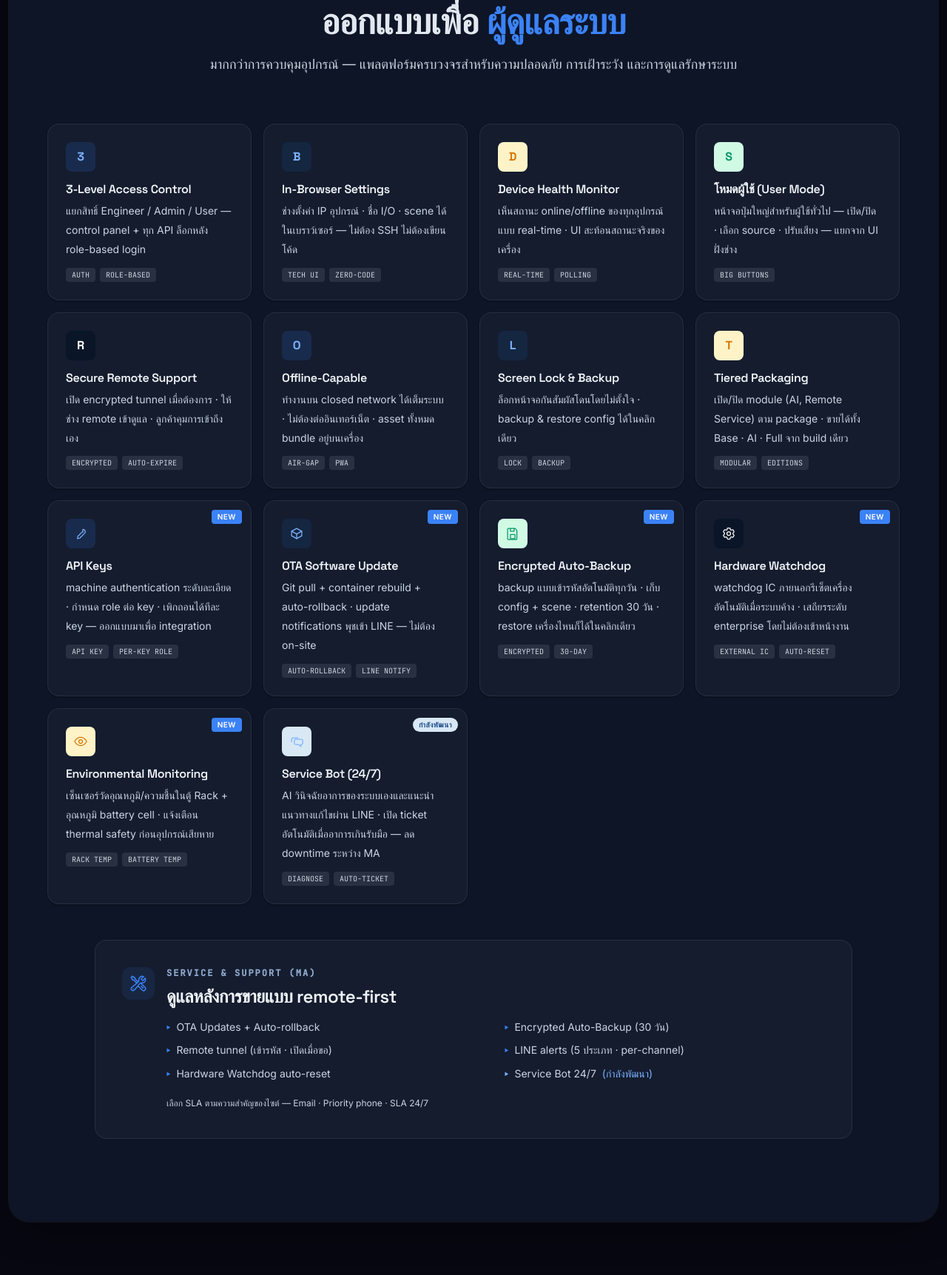
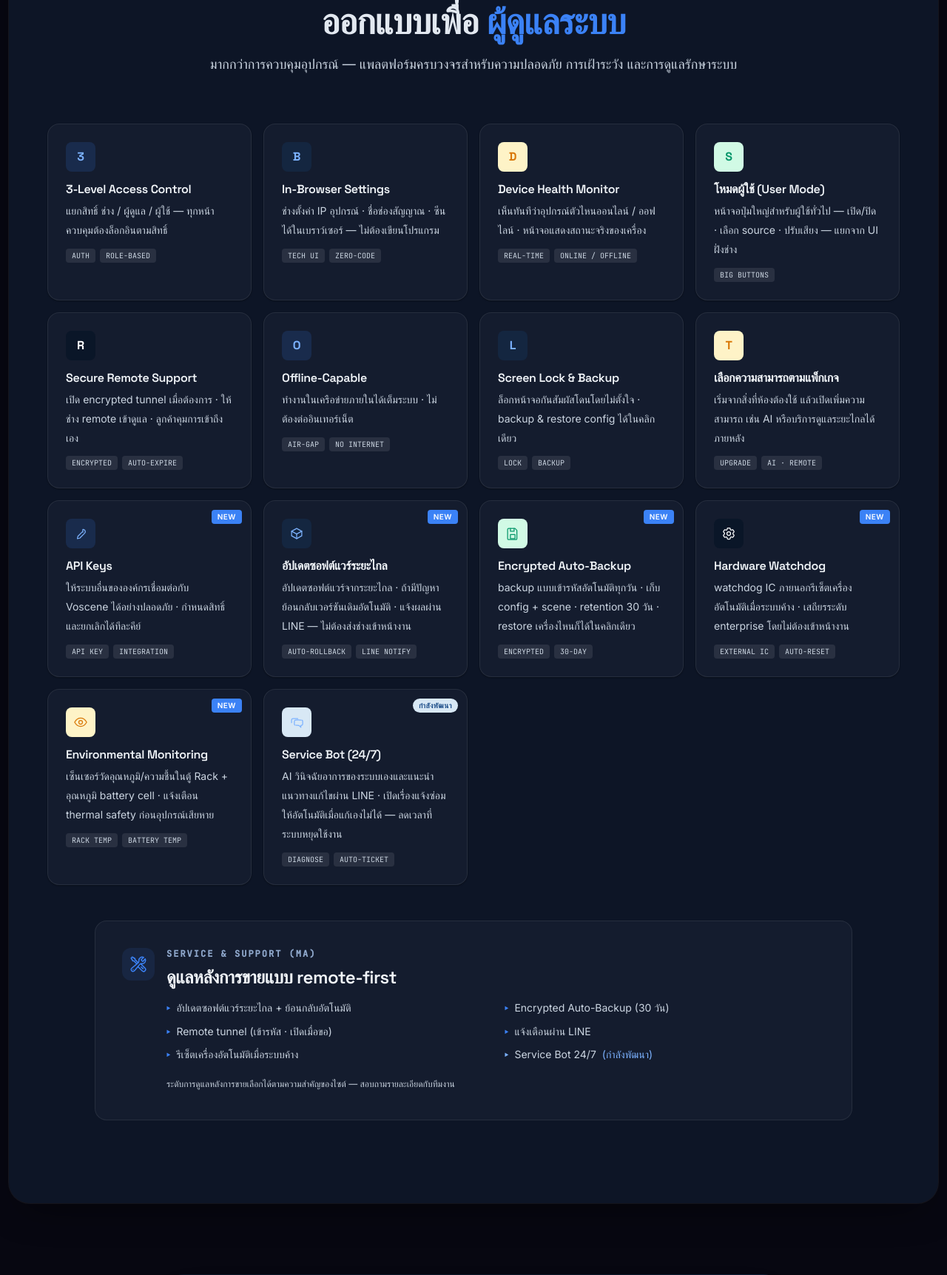
Before and after one commit to Voscene/voscene-web, a FastAPI app: page /why in a window 1280 px wide. Shown: the part 4414-6137 px from the top of the page at 74% size. Run offline with FastAPI, Linux system fonts and the light colour scheme; some libraries are stand-ins or nearby versions; some web fonts are replaced.

Commit message:
Remove internal team wording from the /why page
Customers could read engineering notes on the page: "ขายได้ทั้ง Base ·
AI · Full จาก build เดียว", "Git pull + container rebuild", ticket/MA
jargon, SSH and asset bundles. Those cards now say what they do for
the customer in plain Thai. The SLA 24/7 line now tells customers to
ask the team, matching the pricing page. A test keeps these phrases
off the page.

Co-Authored-By: Claude Opus 5.5 <noreply@anthropic.com>

```diff
--- a/templates/public/why.html
+++ b/templates/public/why.html
@@ -323,7 +323,7 @@
             <div class="card rounded-2xl p-6">
                 <div class="w-10 h-10 rounded-lg bg-electric/15 text-electric font-display font-bold flex items-center justify-center mb-3">3</div>
                 <h3 class="font-display font-semibold mb-1 text-navy">3-Level Access Control</h3>
-                <p class="text-slate-600 text-sm font-th">แยกสิทธิ์ Engineer / Admin / User — control panel + ทุก API ล็อกหลัง role-based login</p>
+                <p class="text-slate-600 text-sm font-th">แยกสิทธิ์ ช่าง / ผู้ดูแล / ผู้ใช้ — ทุกหน้าควบคุมต้องล็อกอินตามสิทธิ์</p>
                 <div class="flex gap-1.5 mt-3">
                     <span class="px-2 py-0.5 rounded bg-slate-100 text-slate-500 text-[10px] font-mono">AUTH</span>
                     <span class="px-2 py-0.5 rounded bg-slate-100 text-slate-500 text-[10px] font-mono">ROLE-BASED</span>
@@ -333,7 +333,7 @@
             <div class="card rounded-2xl p-6">
                 <div class="w-10 h-10 rounded-lg bg-signal/15 text-signal font-display font-bold flex items-center justify-center mb-3">B</div>
                 <h3 class="font-display font-semibold mb-1 text-navy">In-Browser Settings</h3>
-                <p class="text-slate-600 text-sm font-th">ช่างตั้งค่า IP อุปกรณ์ · ชื่อ I/O · scene ได้ในเบราว์เซอร์ — ไม่ต้อง SSH ไม่ต้องเขียนโค้ด</p>
+                <p class="text-slate-600 text-sm font-th">ช่างตั้งค่า IP อุปกรณ์ · ชื่อช่องสัญญาณ · ซีน ได้ในเบราว์เซอร์ — ไม่ต้องเขียนโปรแกรม</p>
                 <div class="flex gap-1.5 mt-3">
                     <span class="px-2 py-0.5 rounded bg-slate-100 text-slate-500 text-[10px] font-mono">TECH UI</span>
                     <span class="px-2 py-0.5 rounded bg-slate-100 text-slate-500 text-[10px] font-mono">ZERO-CODE</span>
@@ -343,10 +343,10 @@
             <div class="card rounded-2xl p-6">
                 <div class="w-10 h-10 rounded-lg bg-amber-100 text-amber-600 font-display font-bold flex items-center justify-center mb-3">D</div>
                 <h3 class="font-display font-semibold mb-1 text-navy">Device Health Monitor</h3>
-                <p class="text-slate-600 text-sm font-th">เห็นสถานะ online/offline ของทุกอุปกรณ์แบบ real-time · UI สะท้อนสถานะจริงของเครื่อง</p>
+                <p class="text-slate-600 text-sm font-th">เห็นทันทีว่าอุปกรณ์ตัวไหนออนไลน์ / ออฟไลน์ · หน้าจอแสดงสถานะจริงของเครื่อง</p>
                 <div class="flex gap-1.5 mt-3">
                     <span class="px-2 py-0.5 rounded bg-slate-100 text-slate-500 text-[10px] font-mono">REAL-TIME</span>
-                    <span class="px-2 py-0.5 rounded bg-slate-100 text-slate-500 text-[10px] font-mono">POLLING</span>
+                    <span class="px-2 py-0.5 rounded bg-slate-100 text-slate-500 text-[10px] font-mono">ONLINE / OFFLINE</span>
                 </div>
             </div>
 
@@ -372,10 +372,10 @@
             <div class="card rounded-2xl p-6">
                 <div class="w-10 h-10 rounded-lg bg-electric/15 text-electric font-display font-bold flex items-center justify-center mb-3">O</div>
                 <h3 class="font-display font-semibold mb-1 text-navy">Offline-Capable</h3>
-                <p class="text-slate-600 text-sm font-th">ทำงานบน closed network ได้เต็มระบบ · ไม่ต้องต่ออินเทอร์เน็ต · asset ทั้งหมด bundle อยู่บนเครื่อง</p>
+                <p class="text-slate-600 text-sm font-th">ทำงานในเครือข่ายภายในได้เต็มระบบ · ไม่ต้องต่ออินเทอร์เน็ต</p>
                 <div class="flex gap-1.5 mt-3">
                     <span class="px-2 py-0.5 rounded bg-slate-100 text-slate-500 text-[10px] font-mono">AIR-GAP</span>
-                    <span class="px-2 py-0.5 rounded bg-slate-100 text-slate-500 text-[10px] font-mono">PWA</span>
+                    <span class="px-2 py-0.5 rounded bg-slate-100 text-slate-500 text-[10px] font-mono">NO INTERNET</span>
                 </div>
             </div>
 
@@ -391,11 +391,11 @@
 
             <div class="card rounded-2xl p-6">
                 <div class="w-10 h-10 rounded-lg bg-amber-100 text-amber-600 font-display font-bold flex items-center justify-center mb-3">T</div>
-                <h3 class="font-display font-semibold mb-1 text-navy">Tiered Packaging</h3>
-                <p class="text-slate-600 text-sm font-th">เปิด/ปิด module (AI, Remote Service) ตาม package · ขายได้ทั้ง Base · AI · Full จาก build เดียว</p>
+                <h3 class="font-display font-semibold mb-1 text-navy">เลือกความสามารถตามแพ็กเกจ</h3>
+                <p class="text-slate-600 text-sm font-th">เริ่มจากสิ่งที่ห้องต้องใช้ แล้วเปิดเพิ่มความสามารถ เช่น AI หรือบริการดูแลระยะไกลได้ภายหลัง</p>
                 <div class="flex gap-1.5 mt-3">
-                    <span class="px-2 py-0.5 rounded bg-slate-100 text-slate-500 text-[10px] font-mono">MODULAR</span>
-                    <span class="px-2 py-0.5 rounded bg-slate-100 text-slate-500 text-[10px] font-mono">EDITIONS</span>
+                    <span class="px-2 py-0.5 rounded bg-slate-100 text-slate-500 text-[10px] font-mono">UPGRADE</span>
+                    <span class="px-2 py-0.5 rounded bg-slate-100 text-slate-500 text-[10px] font-mono">AI · REMOTE</span>
                 </div>
             </div>
 
@@ -404,10 +404,10 @@
                 <span class="absolute top-3 right-3 px-2 py-0.5 rounded bg-electric text-white text-[10px] font-semibold tracking-wider">NEW</span>
                 <div class="w-10 h-10 rounded-lg bg-electric/15 text-electric flex items-center justify-center mb-3"><span class="vico w-5 h-5" style="-webkit-mask-image:url('/static/images/voscene-icons/key.svg');mask-image:url('/static/images/voscene-icons/key.svg')"></span></div>
                 <h3 class="font-display font-semibold mb-1 text-navy">API Keys</h3>
-                <p class="text-slate-600 text-sm font-th">machine authentication ระดับละเอียด · กำหนด role ต่อ key · เพิกถอนได้ทีละ key — ออกแบบมาเพื่อ integration</p>
+                <p class="text-slate-600 text-sm font-th">ให้ระบบอื่นขององค์กรเชื่อมต่อกับ Voscene ได้อย่างปลอดภัย · กำหนดสิทธิ์และยกเลิกได้ทีละคีย์</p>
                 <div class="flex gap-1.5 mt-3">
                     <span class="px-2 py-0.5 rounded bg-slate-100 text-slate-500 text-[10px] font-mono">API KEY</span>
-                    <span class="px-2 py-0.5 rounded bg-slate-100 text-slate-500 text-[10px] font-mono">PER-KEY ROLE</span>
+                    <span class="px-2 py-0.5 rounded bg-slate-100 text-slate-500 text-[10px] font-mono">INTEGRATION</span>
                 </div>
             </div>
 
@@ -415,8 +415,8 @@
             <div class="card rounded-2xl p-6 relative">
                 <span class="absolute top-3 right-3 px-2 py-0.5 rounded bg-electric text-white text-[10px] font-semibold tracking-wider">NEW</span>
                 <div class="w-10 h-10 rounded-lg bg-signal/15 text-signal flex items-center justify-center mb-3"><span class="vico w-5 h-5" style="-webkit-mask-image:url('/static/images/voscene-icons/box.svg');mask-image:url('/static/images/voscene-icons/box.svg')"></span></div>
-                <h3 class="font-display font-semibold mb-1 text-navy">OTA Software Update</h3>
-                <p class="text-slate-600 text-sm font-th">Git pull + container rebuild + auto-rollback · update notifications พุชเข้า LINE — ไม่ต้อง on-site</p>
+                <h3 class="font-display font-semibold mb-1 text-navy">อัปเดตซอฟต์แวร์ระยะไกล</h3>
+                <p class="text-slate-600 text-sm font-th">อัปเดตซอฟต์แวร์จากระยะไกล · ถ้ามีปัญหาย้อนกลับเวอร์ชันเดิมอัตโนมัติ · แจ้งผลผ่าน LINE — ไม่ต้องส่งช่างเข้าหน้างาน</p>
                 <div class="flex gap-1.5 mt-3">
                     <span class="px-2 py-0.5 rounded bg-slate-100 text-slate-500 text-[10px] font-mono">AUTO-ROLLBACK</span>
                     <span class="px-2 py-0.5 rounded bg-slate-100 text-slate-500 text-[10px] font-mono">LINE NOTIFY</span>
@@ -464,7 +464,7 @@
                 <span class="absolute top-3 right-3 px-2 py-0.5 rounded-full bg-sky-100 text-sky-700 text-[10px] font-semibold tracking-wider">กำลังพัฒนา</span>
                 <div class="w-10 h-10 rounded-lg bg-sky-100 text-sky-600 flex items-center justify-center mb-3"><span class="vico w-5 h-5" style="-webkit-mask-image:url('/static/images/voscene-icons/chat.svg');mask-image:url('/static/images/voscene-icons/chat.svg')"></span></div>
                 <h3 class="font-display font-semibold mb-1 text-navy">Service Bot (24/7)</h3>
-                <p class="text-slate-600 text-sm font-th">AI วินิจฉัยอาการของระบบเองและแนะนำแนวทางแก้ไขผ่าน LINE · เปิด ticket อัตโนมัติเมื่ออาการเกินรับมือ — ลด downtime ระหว่าง MA</p>
+                <p class="text-slate-600 text-sm font-th">AI วินิจฉัยอาการของระบบเองและแนะนำแนวทางแก้ไขผ่าน LINE · เปิดเรื่องแจ้งซ่อมให้อัตโนมัติเมื่อแก้เองไม่ได้ — ลดเวลาที่ระบบหยุดใช้งาน</p>
                 <div class="flex gap-1.5 mt-3">
                     <span class="px-2 py-0.5 rounded bg-slate-100 text-slate-500 text-[10px] font-mono">DIAGNOSE</span>
                     <span class="px-2 py-0.5 rounded bg-slate-100 text-slate-500 text-[10px] font-mono">AUTO-TICKET</span>
@@ -480,14 +480,14 @@
                     <div class="text-muted text-xs font-mono font-semibold tracking-[2px] mb-2">SERVICE &amp; SUPPORT (MA)</div>
                     <h3 class="font-display text-xl md:text-2xl font-semibold text-navy mb-3">ดูแลหลังการขายแบบ remote-first</h3>
                     <ul class="grid sm:grid-cols-2 gap-x-6 gap-y-1.5 text-slate-700 text-sm font-th">
-                        <li class="flex gap-2"><span class="text-electric">▸</span> OTA Updates + Auto-rollback</li>
+                        <li class="flex gap-2"><span class="text-electric">▸</span> อัปเดตซอฟต์แวร์ระยะไกล + ย้อนกลับอัตโนมัติ</li>
                         <li class="flex gap-2"><span class="text-electric">▸</span> Encrypted Auto-Backup (30 วัน)</li>
                         <li class="flex gap-2"><span class="text-electric">▸</span> Remote tunnel (เข้ารหัส · เปิดเมื่อขอ)</li>
-                        <li class="flex gap-2"><span class="text-electric">▸</span> LINE alerts (5 ประเภท · per-channel)</li>
-                        <li class="flex gap-2"><span class="text-electric">▸</span> Hardware Watchdog auto-reset</li>
+                        <li class="flex gap-2"><span class="text-electric">▸</span> แจ้งเตือนผ่าน LINE</li>
+                        <li class="flex gap-2"><span class="text-electric">▸</span> รีเซ็ตเครื่องอัตโนมัติเมื่อระบบค้าง</li>
                         <li class="flex gap-2"><span class="text-sky-600">▸</span> Service Bot 24/7 <span class="text-sky-600">(กำลังพัฒนา)</span></li>
                     </ul>
-                    <p class="text-slate-500 text-xs font-th mt-4">เลือก SLA ตามความสำคัญของไซต์ — Email · Priority phone · SLA 24/7</p>
+                    <p class="text-slate-500 text-xs font-th mt-4">ระดับการดูแลหลังการขายเลือกได้ตามความสำคัญของไซต์ — สอบถามรายละเอียดกับทีมงาน</p>
                 </div>
             </div>
         </div>
```
Also changed, not shown: tests/test_marketing.py (+2 -0 lines).
